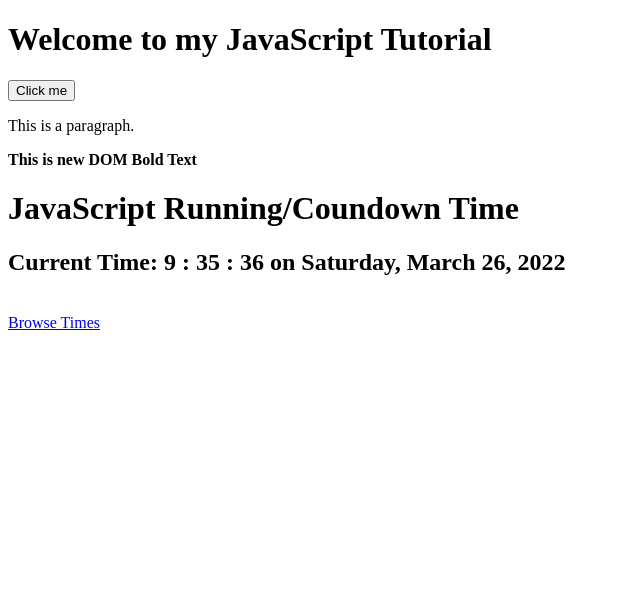
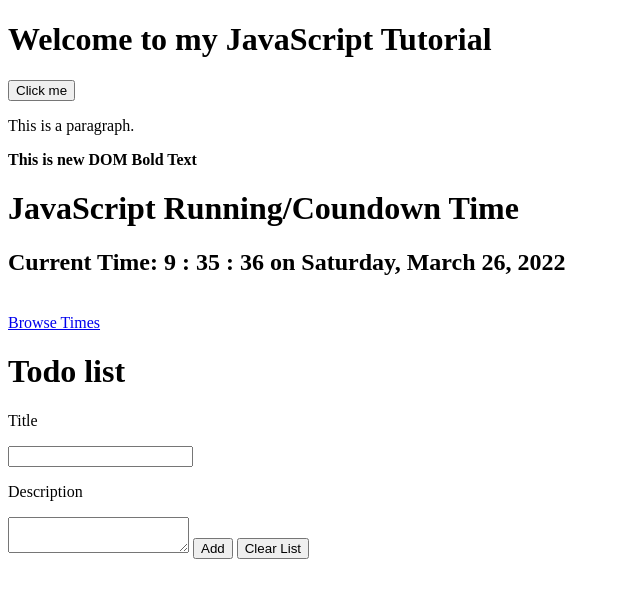
Before and after one commit to shaid85/javascript-practices, a plain HTML site: page index.html in a window 1280 px wide. Shown: the whole page, without its empty margins (0-640 px from the left). Drawn offline with Linux system fonts and the light colour scheme.

Commit message:
todo.js file added and todo section added

```diff
--- a/index.html
+++ b/index.html
@@ -20,6 +20,20 @@
     <a href="#">Browse Times</a>
 </div>
 
+<div id="todo">
+    <div class="container">
+        <h1>Todo list</h1>
+        <div class="todoform">
+            <p>Title</p>
+            <input type="text" id="title" name="title">
+            <p>Description</p>
+            <textarea name="description" id="description"></textarea>
+            <button id="add" class="btn btn-primary">Add</button>
+            <button id="clearlist" class="btn btn-primary">Clear List</button>
+        </div>
+    </div>
+</div>
+
     <script src="practices.js"></script>
     <script src="showTime.js"></script>
 </body>
```
Also changed, not shown: todo.js (added).
